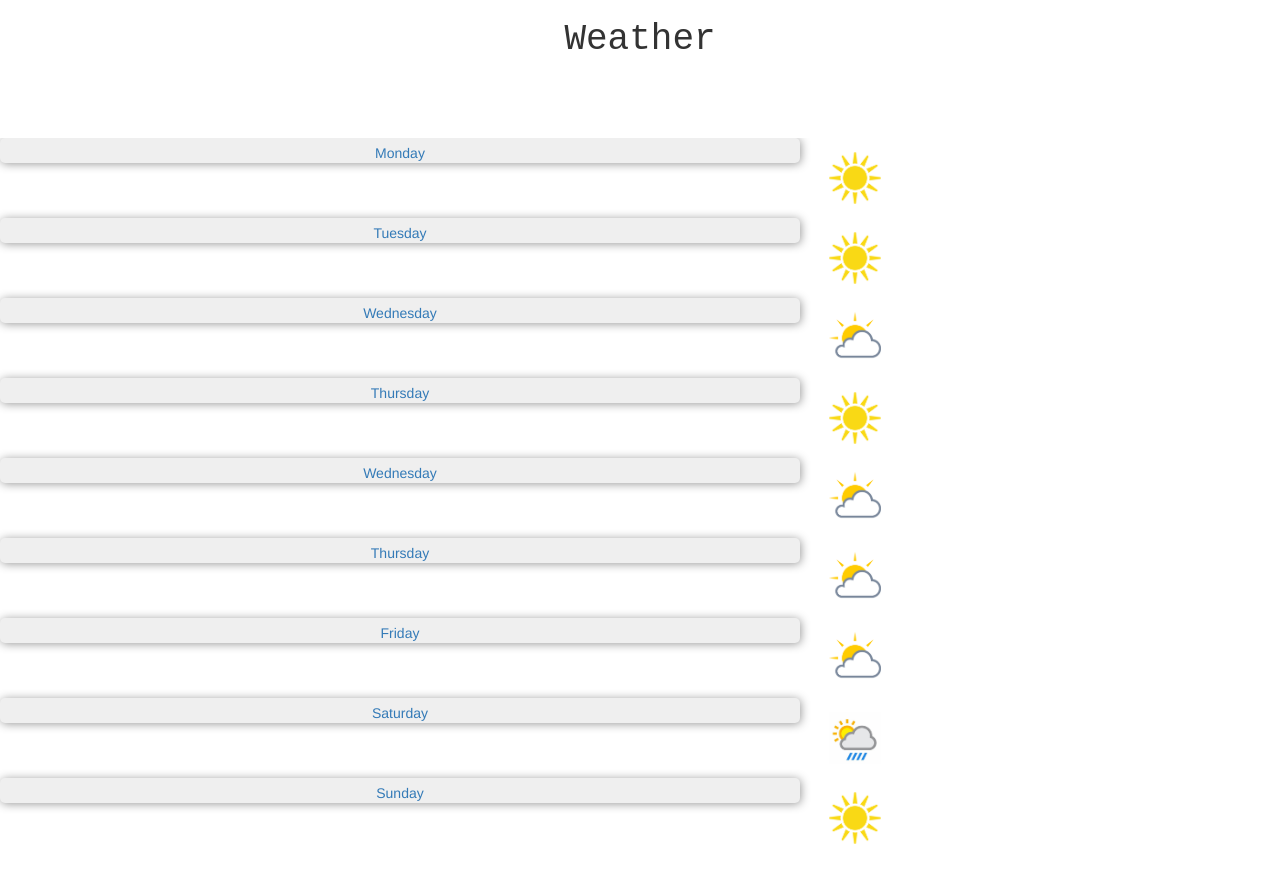
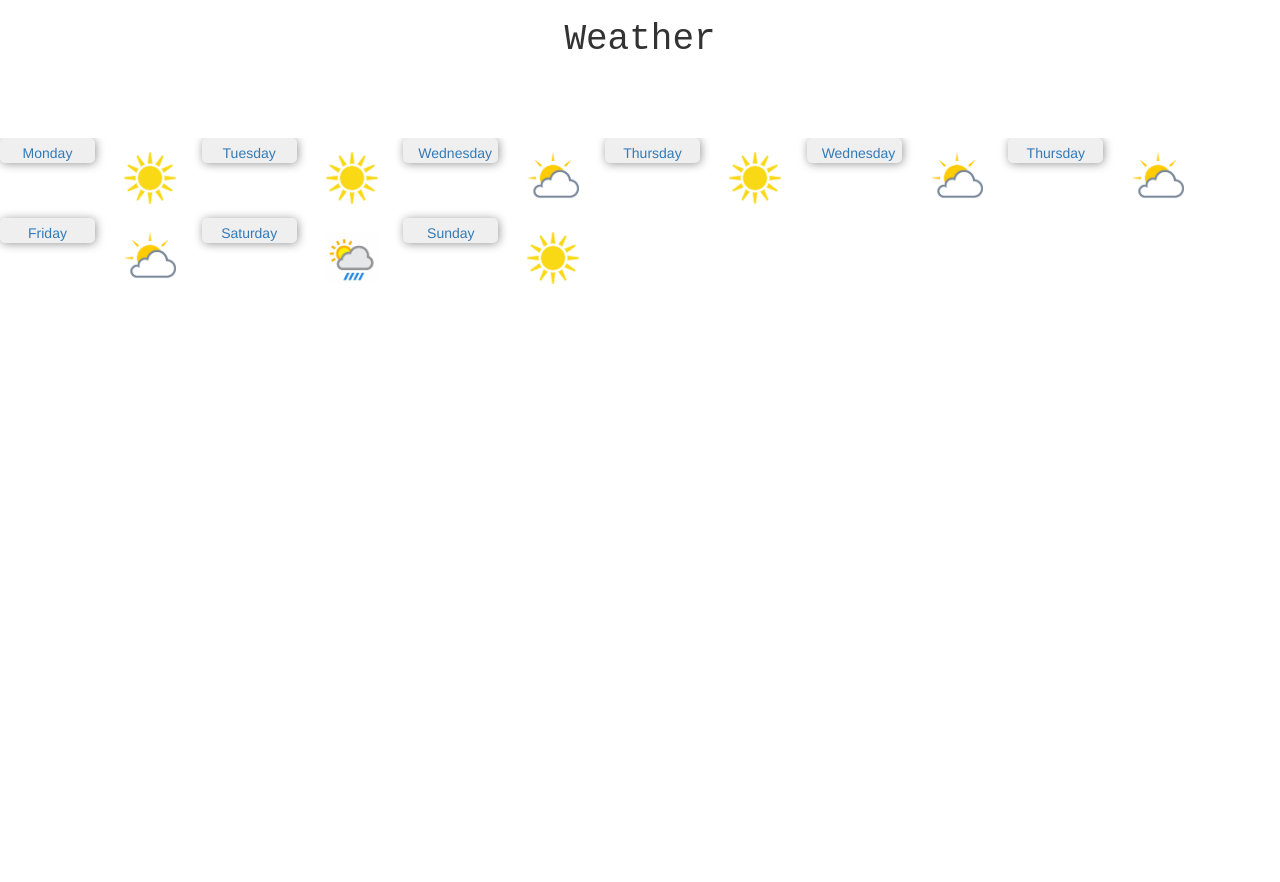
Before and after one commit to TiffanyJan/Weather, a React (Create React App) app: page / in a window 1280 px wide. Shown: the top 882 px of the page. Built offline with nearby package versions, Linux system fonts and the light colour scheme.

Commit message:
fix sizing

```diff
--- a/src/App.css
+++ b/src/App.css
@@ -33,14 +33,17 @@ div.scrollmenu a {
   -moz-border-radius: 5px;
   border-radius: 5px;
   margin-bottom: 20px !important;
-  width: 800px;
+  width: 95px;
   padding-top: 5px;
 }
+
 
 div.scrolls{
   overflow-x: scroll;
   overflow-y: hidden;
   height: 1000px;
+  overflow: auto;
+  white-space: nowrap;
 white-space:nowrap
 }
 
@@ -53,7 +56,6 @@ div.scrollmenu img {
 }
 
 
-
 .imageDiv img {
   box-shadow: 1px 1px 10px #999;
   margin: 2px;
```
